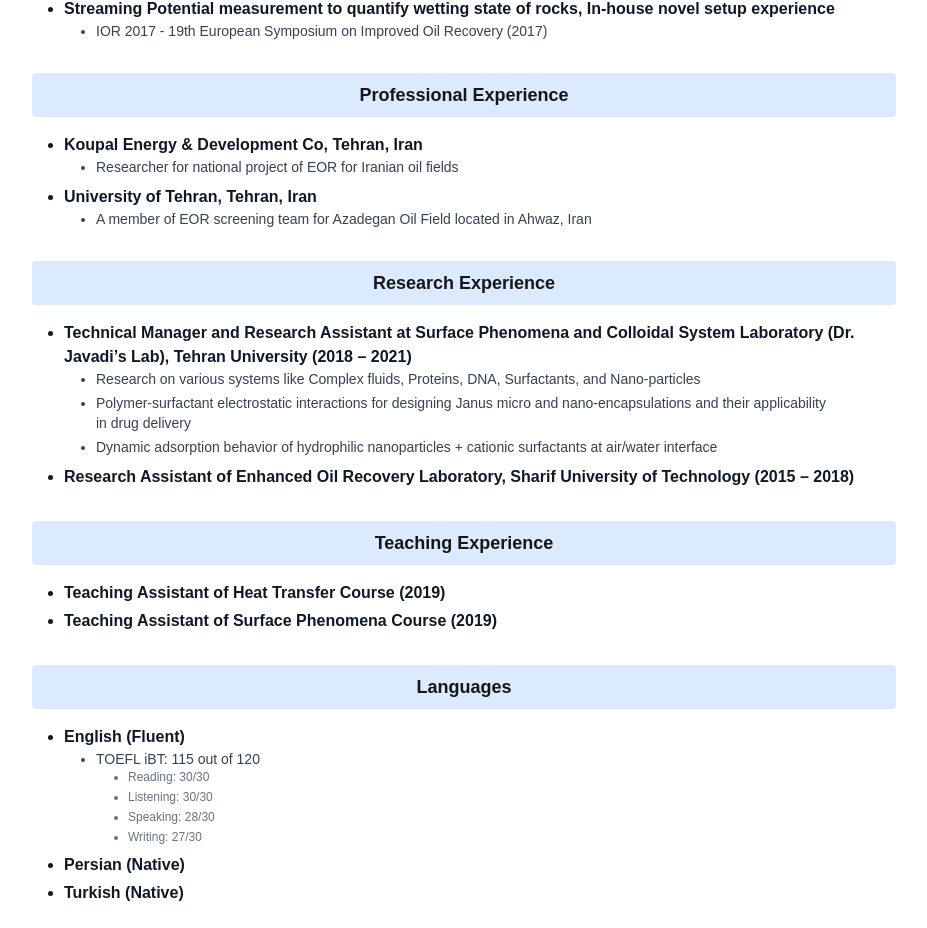
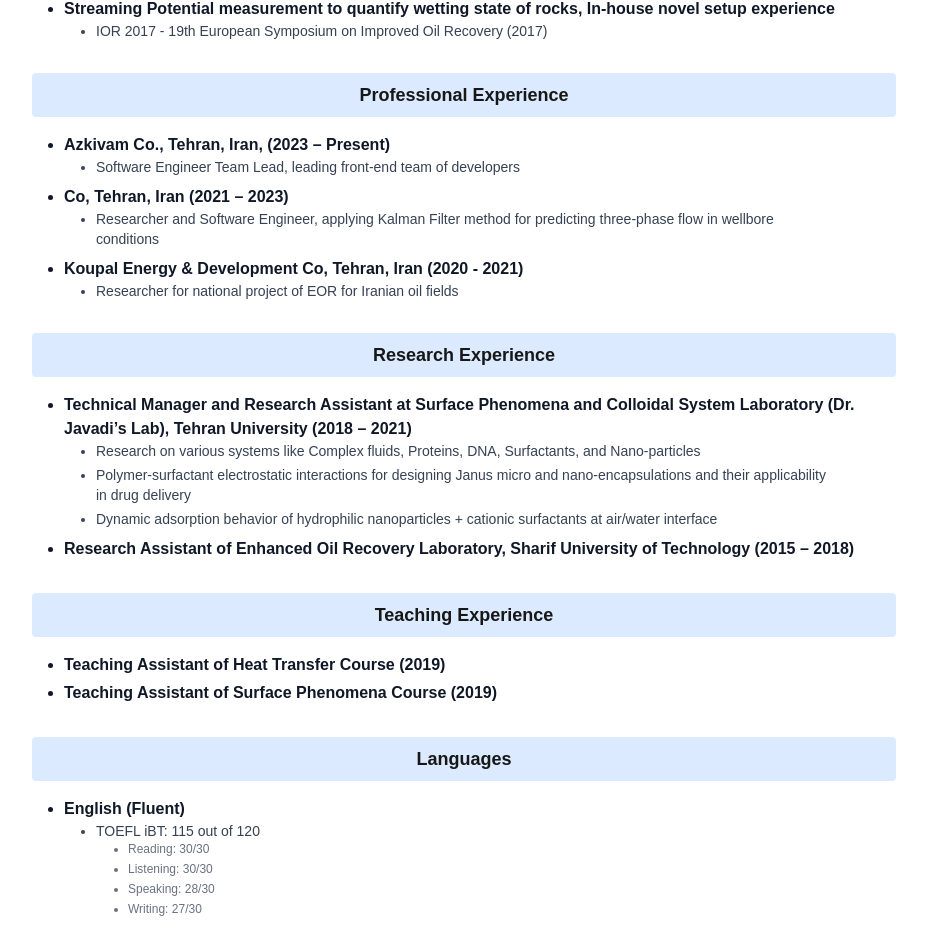
Before and after one commit to AminJafarlou/resume, a Next.js app: page / in a window 1280 px wide. Shown: the part 775-1703 px from the top of the page, without its empty margins (176-1103 px from the left). Built offline with nearby package versions, Linux system fonts and the light colour scheme.

Commit message:
update professional experience section information

```diff
--- a/src/app/data/information.ts
+++ b/src/app/data/information.ts
@@ -77,17 +77,17 @@
     title: 'Professional Experience',
     items: [
       {
-        title: 'Koupal Energy & Development Co, Tehran, Iran',
-        subItems: [{ title: 'Researcher for national project of EOR for Iranian oil fields' }],
+        title: 'Azkivam Co., Tehran, Iran, (2023 – Present)',
+        subItems: [{ title: 'Software Engineer Team Lead, leading front-end team of developers' }],
       },
       {
-        title: 'University of Tehran, Tehran, Iran',
-        subItems: [
-          {
-            title: 'A member of EOR screening team for Azadegan Oil Field located in Ahwaz, Iran',
-          },
-        ],
+        title: ' Co, Tehran, Iran (2021 – 2023)',
+        subItems: [{ title: 'Researcher and Software Engineer, applying Kalman Filter method for predicting three-phase flow in wellbore conditions' }],
       },
+      {
+        title: 'Koupal Energy & Development Co, Tehran, Iran (2020 - 2021)',
+        subItems: [{ title: 'Researcher for national project of EOR for Iranian oil fields' }],
+      }
     ],
   },
 
```
